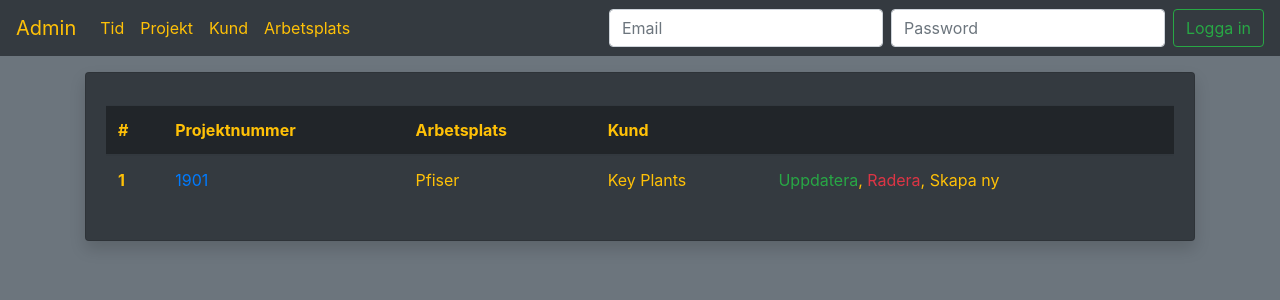
After one commit to freced81/tidtest, a Django app: page /projekt/list/ in a window 1280 px wide. The commit adds this page. Shown: the top 300 px of the page. Run offline with Django 3.2, Linux system fonts and the light colour scheme; data comes from the database, SQL or seed files in the repository; both versions use the stored data as it was after the commit; some libraries are stand-ins or nearby versions.

Commit message:
2019-01-14

```diff
--- a/tid_rapport/models.py
+++ b/tid_rapport/models.py
@@ -1,5 +1,6 @@
 from django.db import models
 from django.urls import reverse
+
 
 class Kund(models.Model):
     kund_namn = models.CharField(max_length=100)
@@ -10,7 +11,7 @@ class Kund(models.Model):
         return str(self.kund_namn)
 
     def get_absolute_url(self):
-        return reverse("tid_rapport:kund_detail", kwargs={'pk': self.pk})
+        return reverse("tid_rapport:kund_detail", kwargs={"pk": self.pk})
 
 
 class Arbetsplats(models.Model):
@@ -22,7 +23,7 @@ class Arbetsplats(models.Model):
         return str(self.arbetsplats_namn)
 
     def get_absolute_url(self):
-        return reverse("tid_rapport:arbetsplats_detail", kwargs={'pk': self.pk})
+        return reverse("tid_rapport:arbetsplats_detail", kwargs={"pk": self.pk})
 
 
 class Projekt(models.Model):
@@ -33,6 +34,8 @@ class Projekt(models.Model):
     def __str__(self):
         return str(self.projektnr)
 
+    def get_absolute_url(self):
+        return reverse("tid_rapport:projekt_detail", kwargs={"pk": self.pk})
 
 class Tid(models.Model):
 
--- a/tid_rapport/templates/base.html
+++ b/tid_rapport/templates/base.html
@@ -23,7 +23,7 @@
             <a class="nav-link text-warning" href="#">Tid</a>
           </li>
           <li class="nav-item">
-            <a class="nav-link text-warning" href="#">Projekt</a>
+            <a class="nav-link text-warning" href="{% url 'tid_rapport:projekt_list' %}">Projekt</a>
           </li>
           <li class="nav-item">
             <a class="nav-link text-warning" href="{% url "tid_rapport:kund_list"%}">Kund</a>
--- /dev/null
+++ b/tid_rapport/templates/projekt/projekt_list.html
@@ -0,0 +1,30 @@
+{% extends 'base.html' %}
+    {% block title %}Projekt{% endblock %}
+    {% block body_block %}
+        <h2 class="card-title" ></h2>
+        <table class="table table-hover">
+            <thead class="thead-dark">
+                <tr>
+                    <th class="text-warning" scope="col">#</th>
+                    <th class="text-warning" scope="col">Projektnummer</th>
+                    <th class="text-warning" scope="col">Arbetsplats</th>
+                    <th class="text-warning" scope="col">Kund</th>
+                    <th class="text-warning" scope="col"></th>
+                </tr>
+            </thead>
+            <tbody>
+                {% for projekt in projekt %}
+                    <tr>
+                        <th scope="col">{{ forloop.counter }}</th>
+                        <td><a href="{{ projekt.get_absolute_url }}">{{ projekt.projektnr }}</a></td>
+                        <td>{{ projekt.arbetsplats }}</td>
+                        <td>{{ projekt.kund }}</td>
+                        <td><a class="text-success" href="{{ projekt.get_absolute_url }}update/">Uppdatera</a>,
+                            <a class="text-danger" href="{{ projekt.get_absolute_url }}delete/">Radera</a>,
+                            <a class="text-warning" href="{% url 'tid_rapport:projekt_create' %}">Skapa ny</a>
+                        </td>
+                    </tr>
+                {% endfor %}
+            </tbody>
+        </table>
+    {% endblock %}
--- a/tid_rapport/urls.py
+++ b/tid_rapport/urls.py
@@ -1,11 +1,22 @@
 from django.urls import path
-from .views import (IndexView, KundList,
-                    CreateKund, KundDelete,
-                    KundUpdate, KundDetail,
-                    ArbetsplatsList, CreateArbetsplats,
-                    ArbetsplatsDelete, ArbetsplatsUpdate,
-                    ArbetsplatsDetail
-                    )
+from .views import (
+    IndexView,
+    KundList,
+    CreateKund,
+    KundDelete,
+    KundUpdate,
+    KundDetail,
+    ArbetsplatsList,
+    CreateArbetsplats,
+    ArbetsplatsDelete,
+    ArbetsplatsUpdate,
+    ArbetsplatsDetail,
+    ProjektList,
+    ProjektDetail,
+    CreateProjekt,
+    ProjektUpdate,
+    ProjektDelete
+)
 
 app_name = "tid_rapport"
 
@@ -19,8 +30,24 @@ urlpatterns = [
     path("kund/<int:pk>/delete/", KundDelete.as_view(), name="kund_delete"),
     # Arbetsplats
     path("arbetsplats/list/", ArbetsplatsList.as_view(), name="arbetsplats_list"),
-    path("arbetsplats/<int:pk>/", ArbetsplatsDetail.as_view(), name="arbetsplats_detail"),
+    path(
+        "arbetsplats/<int:pk>/", ArbetsplatsDetail.as_view(), name="arbetsplats_detail"
+    ),
     path("arbetsplats/create/", CreateArbetsplats.as_view(), name="arbetsplats_create"),
-    path("arbetsplats/<int:pk>/update/", ArbetsplatsUpdate.as_view(), name="arbetsplats_update"),
-    path("arbetsplats/<int:pk>/delete/", ArbetsplatsDelete.as_view(), name="arbetsplats_delete"),
+    path(
+        "arbetsplats/<int:pk>/update/",
+        ArbetsplatsUpdate.as_view(),
+        name="arbetsplats_update",
+    ),
+    path(
+        "arbetsplats/<int:pk>/delete/",
+        ArbetsplatsDelete.as_view(),
+        name="arbetsplats_delete",
+    ),
+    # Projekt
+    path("projekt/list/", ProjektList.as_view(), name="projekt_list"),
+    path("projekt/<int:pk>/", ProjektDetail.as_view(), name="projekt_detail"),
+    path("projekt/create/", CreateProjekt.as_view(), name="projekt_create"),
+    path("projekt/<int:pk>/update/", ProjektUpdate.as_view(), name="projekt_update"),
+    path("projekt/<int:pk>/delete/", ProjektDelete.as_view(), name="projekt_delete"),
 ]
--- a/tid_rapport/views.py
+++ b/tid_rapport/views.py
@@ -1,65 +1,111 @@
-from django.views.generic import (TemplateView, ListView,
-                                  CreateView, UpdateView,
-                                  DeleteView, DetailView)
+from django.views.generic import (
+    TemplateView,
+    ListView,
+    CreateView,
+    UpdateView,
+    DeleteView,
+    DetailView,
+)
 from django.urls import reverse_lazy
-from .models import Kund, Arbetsplats
-from .forms import KundForm, ArbetsplatsForm
+from .models import Kund, Arbetsplats, Projekt
+from .forms import KundForm, ArbetsplatsForm, ProjektForm
 
 
 class IndexView(TemplateView):
     template_name = "index.html"
 
-#Kund
+
+# Kund
 class KundList(ListView):
     template_name = "kund/kund_list.html"
     model = Kund
-    context_object_name = 'kunder'
+    context_object_name = "kunder"
+
 
 class KundDetail(DetailView):
     template_name = "kund/kund_detail.html"
     model = Kund
 
+
 class CreateKund(CreateView):
     template_name = "kund/kund_form.html"
     model = Kund
     form_class = KundForm
-    success_url = reverse_lazy('tid_rapport:kund_list')
+    success_url = reverse_lazy("tid_rapport:kund_list")
+
 
 class KundUpdate(UpdateView):
     template_name = "kund/kund_form.html"
     model = Kund
     form_class = KundForm
-    success_url = reverse_lazy('tid_rapport:kund_list')
+    success_url = reverse_lazy("tid_rapport:kund_list")
+
 
 class KundDelete(DeleteView):
     template_name = "kund/kund_confirm_delete.html"
     model = Kund
-    success_url = reverse_lazy('tid_rapport:kund_list')
+    success_url = reverse_lazy("tid_rapport:kund_list")
 
 
-#Arbetsplats
+# Arbetsplats
 class ArbetsplatsList(ListView):
     template_name = "arbetsplats/arbetsplats_list.html"
     model = Arbetsplats
-    context_object_name = 'arbetsplatser'
+    context_object_name = "arbetsplatser"
+
 
 class ArbetsplatsDetail(DetailView):
     template_name = "arbetsplats/arbetsplats_detail.html"
     model = Arbetsplats
 
+
 class CreateArbetsplats(CreateView):
     template_name = "arbetsplats/arbetsplats_form.html"
     model = Arbetsplats
     form_class = ArbetsplatsForm
-    success_url = reverse_lazy('tid_rapport:arbetsplats_list')
+    success_url = reverse_lazy("tid_rapport:arbetsplats_list")
+
 
 class ArbetsplatsUpdate(UpdateView):
     template_name = "arbetsplats/arbetsplats_form.html"
     model = Arbetsplats
     form_class = ArbetsplatsForm
-    success_url = reverse_lazy('tid_rapport:arbetsplats_list')
+    success_url = reverse_lazy("tid_rapport:arbetsplats_list")
+
 
 class ArbetsplatsDelete(DeleteView):
     template_name = "arbetsplats/arbetsplats_confirm_delete.html"
     model = Arbetsplats
-    success_url = reverse_lazy('tid_rapport:arbetsplats_list')
+    success_url = reverse_lazy("tid_rapport:arbetsplats_list")
+
+
+# Projekt
+class ProjektList(ListView):
+    template_name = "projekt/projekt_list.html"
+    model = Projekt
+    context_object_name = "projekt"
+
+
+class ProjektDetail(DetailView):
+    template_name = "projekt/projekt_detail.html"
+    model = Projekt
+
+
+class CreateProjekt(CreateView):
+    template_name = "projekt/projekt_form.html"
+    model = Projekt
+    form_class = ProjektForm
+    success_url = reverse_lazy("tid_rapport:projekt_list")
+
+
+class ProjektUpdate(UpdateView):
+    template_name = "projekt/projekt_form.html"
+    model = Projekt
+    form_class = ProjektForm
+    success_url = reverse_lazy("tid_rapport:projekt_list")
+
+
+class ProjektDelete(DeleteView):
+    template_name = "projekt/projekt_confirm_delete.html"
+    model = Projekt
+    success_url = reverse_lazy("tid_rapport:projekt_list")
```
Also changed, not shown: tid_rapport/forms.py (+51 -13 lines), tid_rapport/templates/projekt/projekt_confirm_delete.html (added, +9 -0 lines), tid_rapport/templates/projekt/projekt_detail.html (added, +7 -0 lines), tid_rapport/templates/projekt/projekt_form.html (added, +8 -0 lines), db.sqlite3, tid_rapport/templates/tid/tid_confirm_delete.html (added), tid_rapport/templates/tid/tid_detail.html (added), tid_rapport/templates/tid/tid_form.html (added), tid_rapport/templates/tid/tid_list.html (added).
